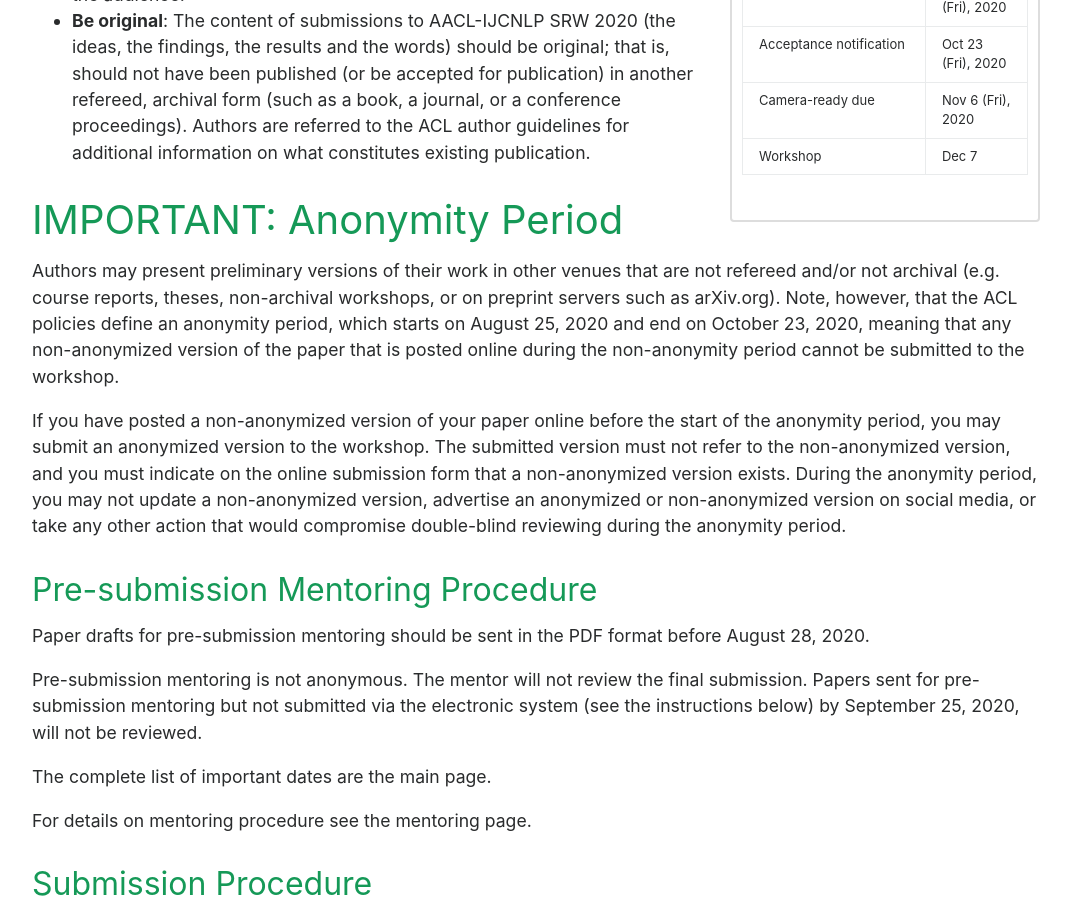
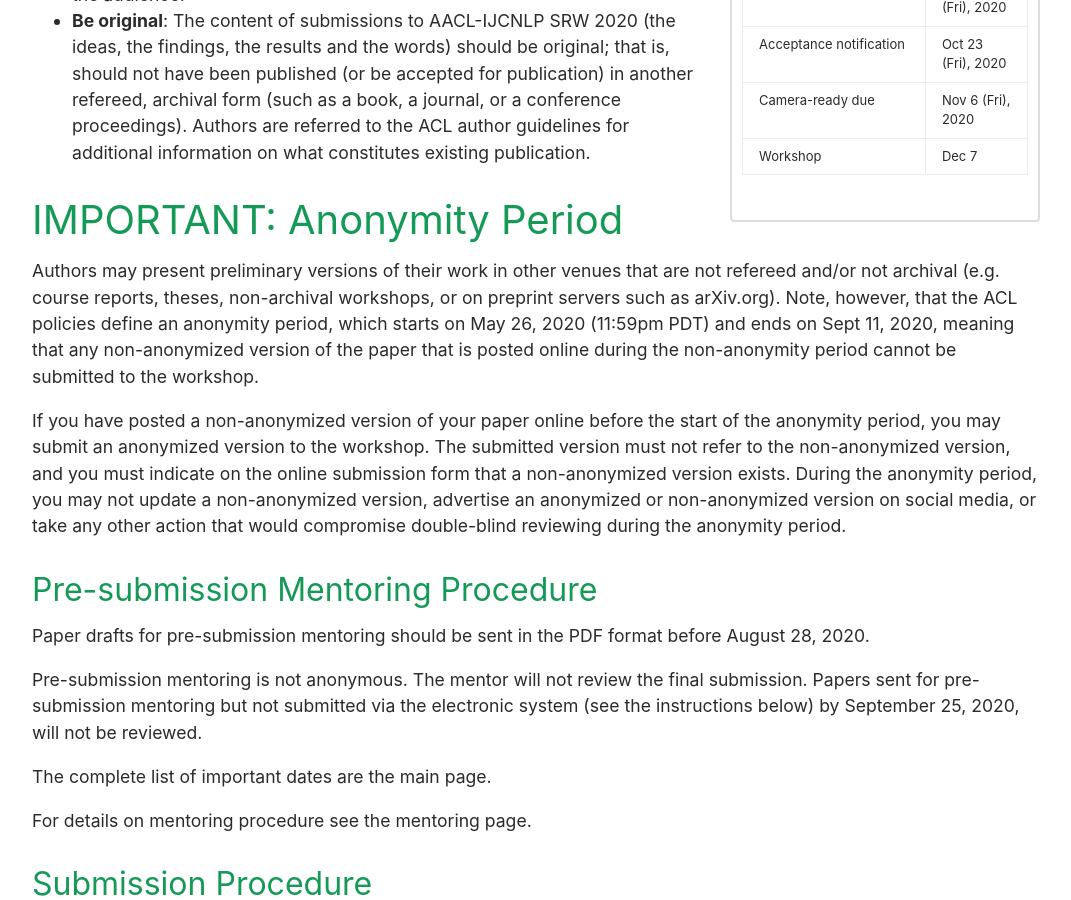
Before and after one commit to aacl2023-srw/aacl2023-srw.github.io, a Jekyll site: the page built from author.md, in a window 1280 px wide and 900 px high, scrolled down 626 px. Shown: the whole window, without its empty margins (104-1175 px from the left). Built offline with Jekyll 4.4.1, drawn with Linux system fonts in a browser that asks for light colours.

Commit message:
Fix the anonymity period error

```diff
--- a/author.md
+++ b/author.md
@@ -15,7 +15,7 @@ The ACL has released policies for submission, review and citation. Accompanying
 
 # IMPORTANT: Anonymity Period
 
-Authors may present preliminary versions of their work in other venues that are not refereed and/or not archival (e.g. course reports, theses, non-archival workshops, or on preprint servers such as arXiv.org). Note, however, that the ACL policies define an anonymity period, which starts on August 25, 2020 and end on October 23, 2020, meaning that any non-anonymized version of the paper that is posted online during the non-anonymity period cannot be submitted to the workshop.
+Authors may present preliminary versions of their work in other venues that are not refereed and/or not archival (e.g. course reports, theses, non-archival workshops, or on preprint servers such as arXiv.org). Note, however, that the ACL policies define an anonymity period, which starts on May 26, 2020 (11:59pm PDT) and ends on Sept 11, 2020, meaning that any non-anonymized version of the paper that is posted online during the non-anonymity period cannot be submitted to the workshop.
 
 If you have posted a non-anonymized version of your paper online before the start of the anonymity period, you may submit an anonymized version to the workshop. The submitted version must not refer to the non-anonymized version, and you must indicate on the online submission form that a non-anonymized version exists. During the anonymity period, you may not update a non-anonymized version, advertise an anonymized or non-anonymized version on social media, or take any other action that would compromise double-blind reviewing during the anonymity period.
 
```
